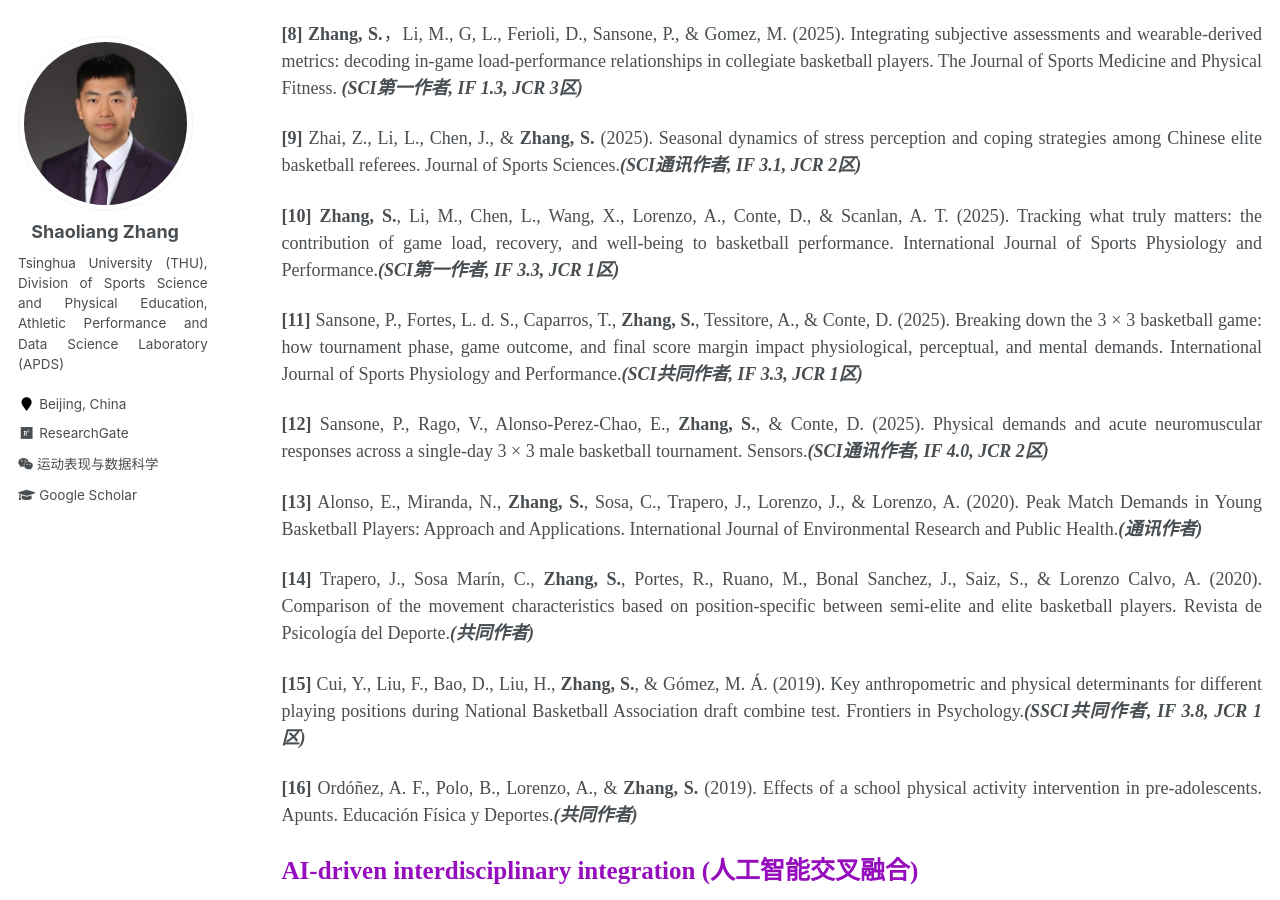
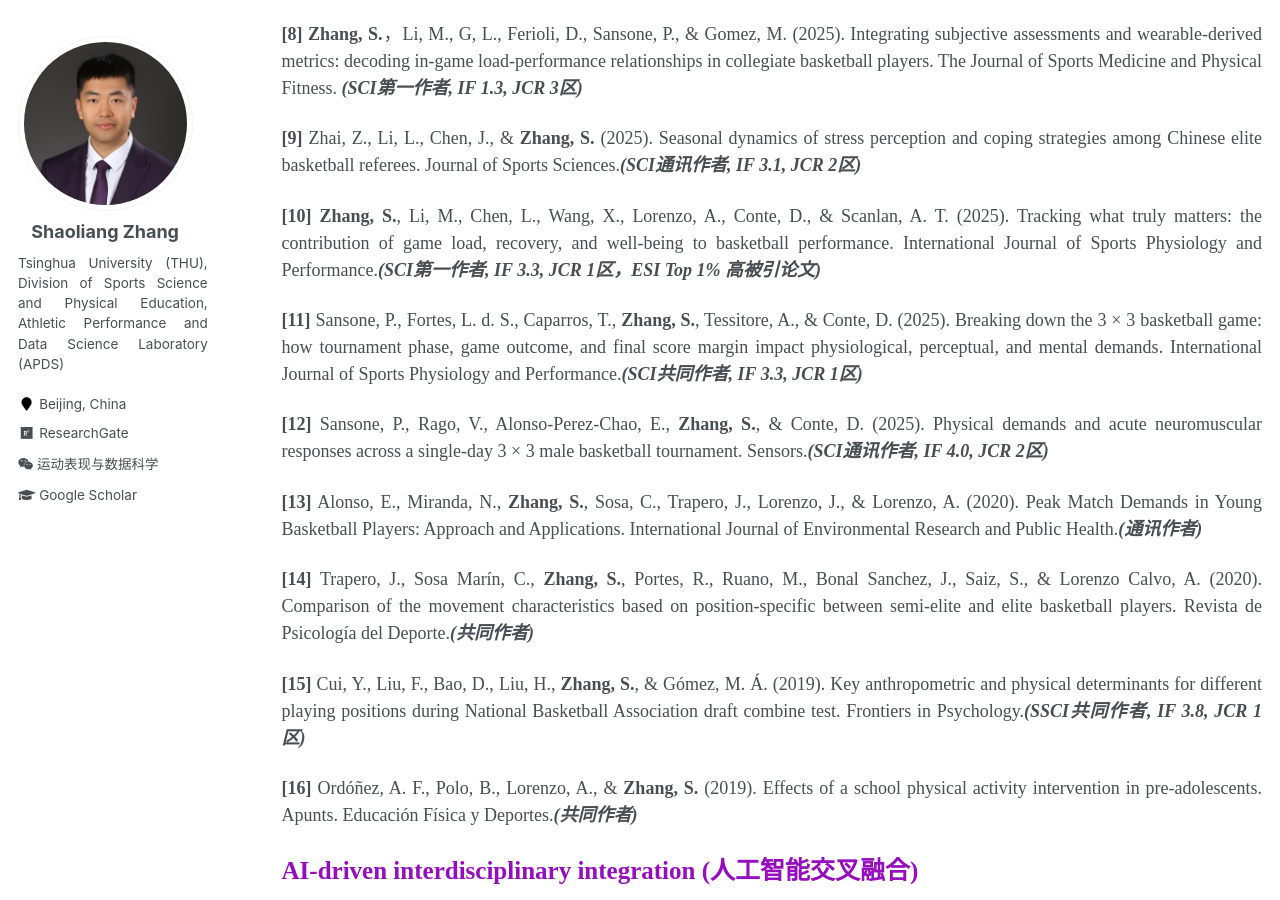
Before and after one commit to sportssuper/ZSL, a Jekyll site: the page built from _pages/publications.md, in a window 1280 px wide and 900 px high, scrolled down 3242 px. Built offline with Jekyll 4.4.1, drawn with Linux system fonts in a browser that asks for light colours; a script that is not in the unit is left out.

Commit message:
Update publications.md

```diff
--- a/_pages/publications.md
+++ b/_pages/publications.md
@@ -111,7 +111,7 @@ author_profile: true
 
 **[9]** Zhai, Z., Li, L., Chen, J., & **Zhang, S.** (2025). Seasonal dynamics of stress perception and coping strategies among Chinese elite basketball referees. Journal of Sports Sciences.***(SCI通讯作者, IF 3.1, JCR 2区)***
 
-**[10]** **Zhang, S.**, Li, M., Chen, L., Wang, X., Lorenzo, A., Conte, D., & Scanlan, A. T. (2025). Tracking what truly matters: the contribution of game load, recovery, and well-being to basketball performance. International Journal of Sports Physiology and Performance.***(SCI第一作者, IF 3.3, JCR 1区)***
+**[10]** **Zhang, S.**, Li, M., Chen, L., Wang, X., Lorenzo, A., Conte, D., & Scanlan, A. T. (2025). Tracking what truly matters: the contribution of game load, recovery, and well-being to basketball performance. International Journal of Sports Physiology and Performance.***(SCI第一作者, IF 3.3, JCR 1区，ESI Top 1% 高被引论文)***
 
 **[11]** Sansone, P., Fortes, L. d. S., Caparros, T., **Zhang, S.**, Tessitore, A., & Conte, D. (2025). Breaking down the 3 × 3 basketball game: how tournament phase, game outcome, and final score margin impact physiological, perceptual, and mental demands. International Journal of Sports Physiology and Performance.***(SCI共同作者, IF 3.3, JCR 1区)***
 
```
